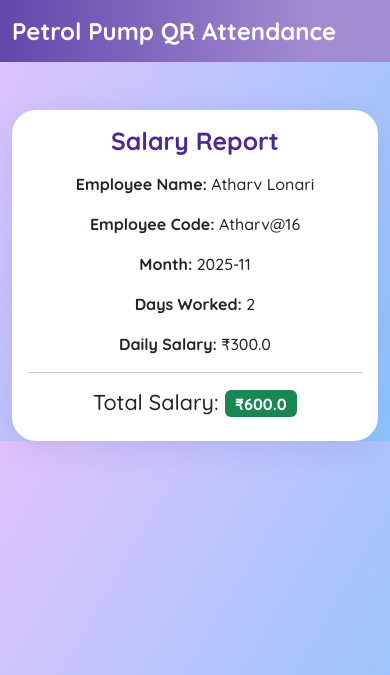
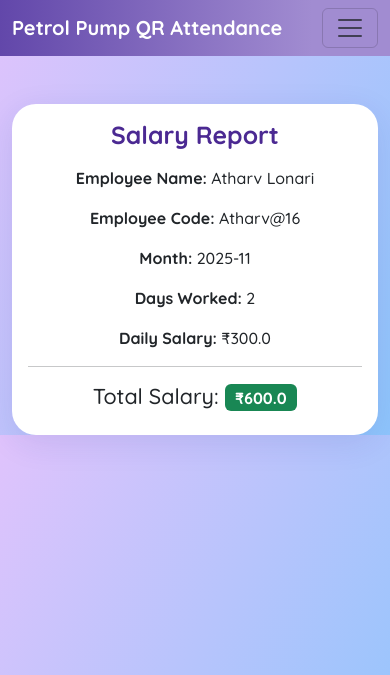
Before and after one commit to akshata1807/QR_Attendance-HR_Management, a Flask app: a page that uses templates/salary.html in a window 390 px wide. Shown: the top 675 px of the page. Run offline with Flask 3, Linux system fonts and the light colour scheme; a user stored in the database is signed in; data comes from the database, SQL or seed files in the repository.

Commit message:
Add mobile responsiveness: viewport meta tags, navbar togglers, responsive grids, and CSS adjustments

```diff
--- a/static/style.css
+++ b/static/style.css
@@ -55,3 +55,12 @@ body {
 @media (max-width: 575px) {
   .custom-card { padding: 1rem;}
 }
+
+@media (max-width: 767px) {
+  .navbar-brand {
+    font-size: 20px;
+  }
+  .nav-link {
+    font-size: 16px;
+  }
+}
--- a/templates/admin_register.html
+++ b/templates/admin_register.html
@@ -2,6 +2,7 @@
 <html>
 <head>
   <title>Admin Registration</title>
+  <meta name="viewport" content="width=device-width, initial-scale=1">
   <link rel="stylesheet" href="{{ url_for('static', filename='style.css') }}">
   <link href="https://cdn.jsdelivr.net/npm/bootstrap@5.3.0/dist/css/bootstrap.min.css" rel="stylesheet">
   <link href="https://fonts.googleapis.com/css2?family=Quicksand:wght@500;700&display=swap" rel="stylesheet">
@@ -10,6 +11,9 @@
   <nav class="navbar navbar-expand-lg navbar-custom mb-4">
     <div class="container">
       <a class="navbar-brand" href="/">Petrol Pump QR Attendance</a>
+      <button class="navbar-toggler" type="button" data-bs-toggle="collapse" data-bs-target="#navbarNav" aria-controls="navbarNav" aria-expanded="false" aria-label="Toggle navigation">
+        <span class="navbar-toggler-icon"></span>
+      </button>
       <div class="collapse navbar-collapse" id="navbarNav">
         <ul class="navbar-nav ms-auto">
           <li class="nav-item"><a class="nav-link" href="/register">Register</a></li>
@@ -28,7 +32,7 @@
   </nav>
   <div class="container py-5">
     <div class="row justify-content-center">
-      <div class="col-md-6 custom-card">
+      <div class="col-12 col-md-6 custom-card">
         <h2 class="page-title text-center">Admin Registration</h2>
         <form method="POST">
           <div class="mb-3">
--- a/templates/edit_employee.html
+++ b/templates/edit_employee.html
@@ -2,6 +2,7 @@
 <html>
 <head>
   <title>Edit Employee</title>
+  <meta name="viewport" content="width=device-width, initial-scale=1">
   <link rel="stylesheet" href="{{ url_for('static', filename='style.css') }}">
   <link href="https://cdn.jsdelivr.net/npm/bootstrap@5.3.0/dist/css/bootstrap.min.css" rel="stylesheet">
 </head>
@@ -9,6 +10,9 @@
   <nav class="navbar navbar-expand-lg navbar-custom mb-4">
     <div class="container">
       <a class="navbar-brand" href="/">Petrol Pump QR Attendance</a>
+      <button class="navbar-toggler" type="button" data-bs-toggle="collapse" data-bs-target="#navbarNav" aria-controls="navbarNav" aria-expanded="false" aria-label="Toggle navigation">
+        <span class="navbar-toggler-icon"></span>
+      </button>
       <div class="collapse navbar-collapse" id="navbarNav">
         <ul class="navbar-nav ms-auto">
           <li class="nav-item"><a class="nav-link" href="/register">Register</a></li>
@@ -33,7 +37,7 @@
     {% endif %}
   {% endwith %}
   <div class="container py-5">
-    <div class="col-md-6 custom-card mx-auto">
+    <div class="col-12 col-md-6 custom-card mx-auto">
       <h2 class="page-title text-center">Edit Employee</h2>
       <form method="POST">
         <div class="mb-3">
--- a/templates/login.html
+++ b/templates/login.html
@@ -2,6 +2,7 @@
 <html>
 <head>
   <title>Admin Login</title>
+  <meta name="viewport" content="width=device-width, initial-scale=1">
   <link href="https://cdn.jsdelivr.net/npm/bootstrap@5.3.0/dist/css/bootstrap.min.css" rel="stylesheet">
   <link href="https://fonts.googleapis.com/css2?family=Quicksand:wght@500;700&display=swap" rel="stylesheet">
   <link rel="stylesheet" href="{{ url_for('static', filename='style.css') }}">
@@ -10,6 +11,9 @@
   <nav class="navbar navbar-expand-lg navbar-custom mb-4">
     <div class="container">
       <a class="navbar-brand" href="/">Petrol Pump QR Attendance</a>
+      <button class="navbar-toggler" type="button" data-bs-toggle="collapse" data-bs-target="#navbarNav" aria-controls="navbarNav" aria-expanded="false" aria-label="Toggle navigation">
+        <span class="navbar-toggler-icon"></span>
+      </button>
       <div class="collapse navbar-collapse" id="navbarNav">
         <ul class="navbar-nav ms-auto">
           <li class="nav-item"><a class="nav-link" href="/register">Register</a></li>
@@ -21,7 +25,7 @@
   </nav>
   <div class="container mt-5">
     <div class="row justify-content-center">
-      <div class="col-md-6 custom-card text-center">
+      <div class="col-12 col-md-6 custom-card text-center">
         <h2 class="page-title">Admin Login</h2>
         {% if error %}
           <div class="alert alert-danger">{{ error }}</div>
--- a/templates/register.html
+++ b/templates/register.html
@@ -2,6 +2,7 @@
 <html>
 <head>
   <title>Register Employee</title>
+  <meta name="viewport" content="width=device-width, initial-scale=1">
   <link href="https://cdn.jsdelivr.net/npm/bootstrap@5.3.0/dist/css/bootstrap.min.css" rel="stylesheet">
   <link href="https://fonts.googleapis.com/css2?family=Quicksand:wght@500;700&display=swap" rel="stylesheet">
   <link rel="stylesheet" href="{{ url_for('static', filename='style.css') }}">
@@ -10,6 +11,9 @@
   <nav class="navbar navbar-expand-lg navbar-custom mb-4">
     <div class="container">
       <a class="navbar-brand" href="/">Petrol Pump QR Attendance</a>
+      <button class="navbar-toggler" type="button" data-bs-toggle="collapse" data-bs-target="#navbarNav" aria-controls="navbarNav" aria-expanded="false" aria-label="Toggle navigation">
+        <span class="navbar-toggler-icon"></span>
+      </button>
       <div class="collapse navbar-collapse" id="navbarNav">
         <ul class="navbar-nav ms-auto">
           <li class="nav-item"><a class="nav-link" href="/register">Register</a></li>
@@ -34,7 +38,7 @@
   {% endwith %}
   <div class="container mt-5">
     <div class="row justify-content-center">
-      <div class="col-md-6 custom-card text-center">
+      <div class="col-12 col-md-6 custom-card text-center">
         <h2 class="page-title">Register Employee</h2>
         <form method="POST" class="text-start">
           <div class="mb-3">
--- a/templates/reset_password.html
+++ b/templates/reset_password.html
@@ -2,6 +2,7 @@
 <html>
 <head>
   <title>Reset Admin Password</title>
+  <meta name="viewport" content="width=device-width, initial-scale=1">
   <link rel="stylesheet" href="{{ url_for('static', filename='style.css') }}">
   <link href="https://cdn.jsdelivr.net/npm/bootstrap@5.3.0/dist/css/bootstrap.min.css" rel="stylesheet">
   <link href="https://fonts.googleapis.com/css2?family=Quicksand:wght@500;700&display=swap" rel="stylesheet">
@@ -10,6 +11,9 @@
   <nav class="navbar navbar-expand-lg navbar-custom mb-4">
     <div class="container">
       <a class="navbar-brand" href="/">Petrol Pump QR Attendance</a>
+      <button class="navbar-toggler" type="button" data-bs-toggle="collapse" data-bs-target="#navbarNav" aria-controls="navbarNav" aria-expanded="false" aria-label="Toggle navigation">
+        <span class="navbar-toggler-icon"></span>
+      </button>
       <div class="collapse navbar-collapse" id="navbarNav">
         <ul class="navbar-nav ms-auto">
           <li class="nav-item"><a class="nav-link" href="/register">Register</a></li>
@@ -27,7 +31,7 @@
   </nav>
   <div class="container py-5">
     <div class="row justify-content-center">
-      <div class="col-md-6 custom-card">
+      <div class="col-12 col-md-6 custom-card">
         <h2 class="page-title text-center">Reset Admin Password</h2>
         <form method="POST">
           <div class="mb-3">
--- a/templates/salary.html
+++ b/templates/salary.html
@@ -2,6 +2,7 @@
 <html>
 <head>
   <title>Salary Report</title>
+  <meta name="viewport" content="width=device-width, initial-scale=1">
   <link href="https://cdn.jsdelivr.net/npm/bootstrap@5.3.0/dist/css/bootstrap.min.css" rel="stylesheet">
   <link href="https://fonts.googleapis.com/css2?family=Quicksand:wght@500;700&display=swap" rel="stylesheet">
   <link rel="stylesheet" href="{{ url_for('static', filename='style.css') }}">
@@ -10,7 +11,10 @@
   <nav class="navbar navbar-expand-lg navbar-custom mb-4">
     <div class="container">
       <a class="navbar-brand" href="/">Petrol Pump QR Attendance</a>
-      <div class="collapse navbar-collapse">
+      <button class="navbar-toggler" type="button" data-bs-toggle="collapse" data-bs-target="#navbarNav" aria-controls="navbarNav" aria-expanded="false" aria-label="Toggle navigation">
+        <span class="navbar-toggler-icon"></span>
+      </button>
+      <div class="collapse navbar-collapse" id="navbarNav">
         <ul class="navbar-nav ms-auto">
           <li class="nav-item"><a class="nav-link" href="/register">Register</a></li>
           <li class="nav-item"><a class="nav-link" href="/scan">Scan</a></li>
@@ -26,7 +30,7 @@
     </div>
   </nav>
   <div class="container mt-5">
-    <div class="col-md-8 custom-card mx-auto text-center">
+    <div class="col-12 col-md-8 custom-card mx-auto text-center">
       <h2 class="page-title">Salary Report</h2>
       <p><strong>Employee Name:</strong> {{ emp.name }}</p>
       <p><strong>Employee Code:</strong> {{ emp.emp_code }}</p>
--- a/templates/update_password.html
+++ b/templates/update_password.html
@@ -2,6 +2,7 @@
 <html>
 <head>
   <title>Update Password</title>
+  <meta name="viewport" content="width=device-width, initial-scale=1">
   <link rel="stylesheet" href="{{ url_for('static', filename='style.css') }}">
   <link href="https://cdn.jsdelivr.net/npm/bootstrap@5.3.0/dist/css/bootstrap.min.css" rel="stylesheet">
   <link href="https://fonts.googleapis.com/css2?family=Quicksand:wght@500;700&display=swap" rel="stylesheet">
@@ -10,6 +11,9 @@
   <nav class="navbar navbar-expand-lg navbar-custom mb-4">
     <div class="container">
       <a class="navbar-brand" href="/">Petrol Pump QR Attendance</a>
+      <button class="navbar-toggler" type="button" data-bs-toggle="collapse" data-bs-target="#navbarNav" aria-controls="navbarNav" aria-expanded="false" aria-label="Toggle navigation">
+        <span class="navbar-toggler-icon"></span>
+      </button>
       <div class="collapse navbar-collapse" id="navbarNav">
         <ul class="navbar-nav ms-auto">
           <li class="nav-item"><a class="nav-link" href="/register">Register</a></li>
@@ -28,7 +32,7 @@
   </nav>
   <div class="container py-5">
     <div class="row justify-content-center">
-      <div class="col-md-6 custom-card">
+      <div class="col-12 col-md-6 custom-card">
         <h2 class="page-title text-center">Update Password</h2>
         <form method="POST">
           <div class="mb-3">
```
Also changed, not shown: templates/admin.html (+7 -1 lines), templates/report.html (+7 -1 lines), templates/scan.html (+6 -2 lines).
